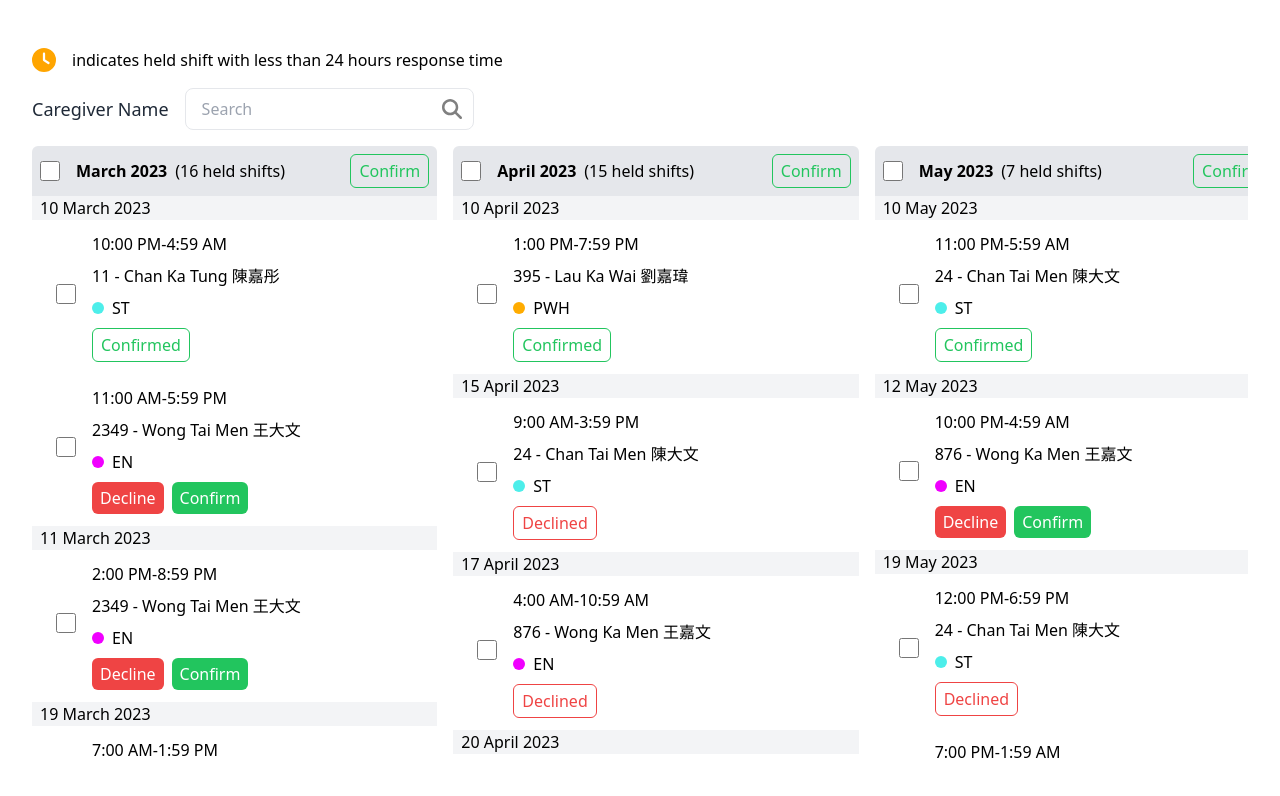
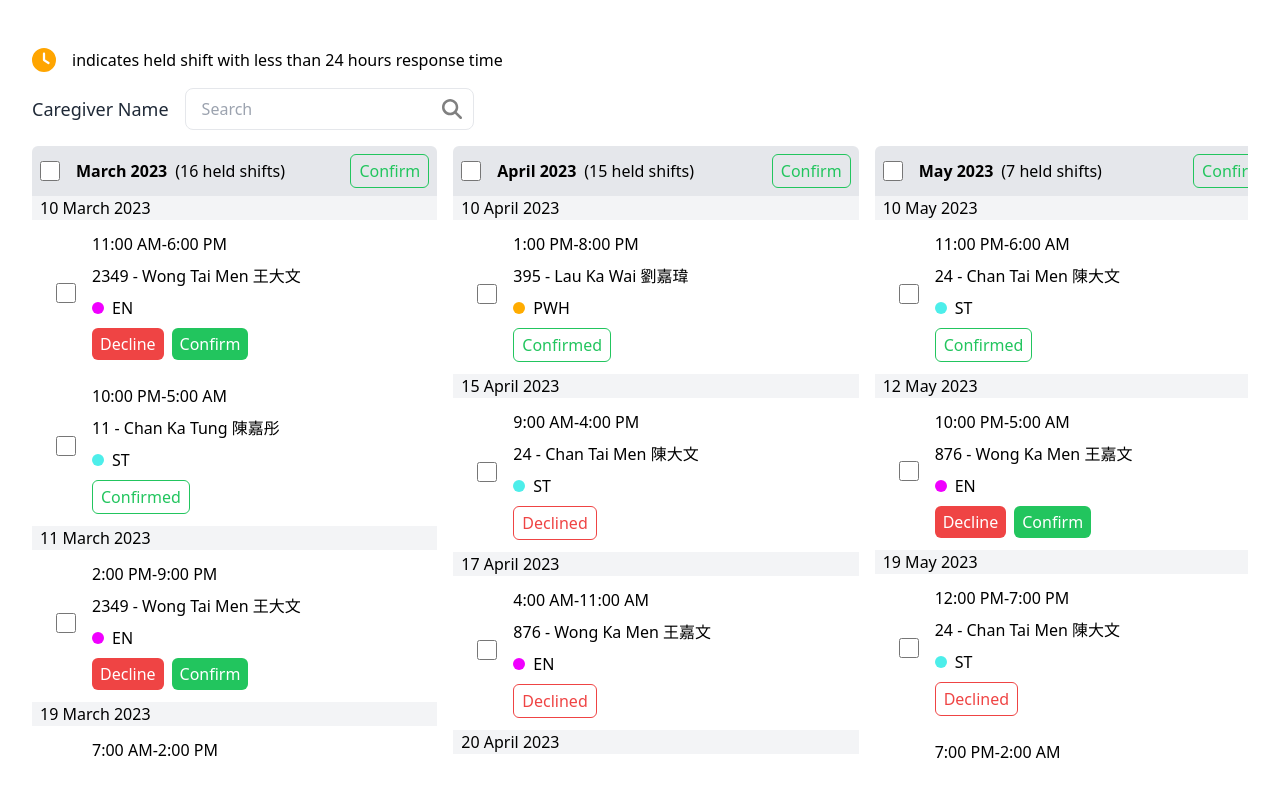
Before and after one commit to yilverdeja/caregiver-admin-dashboard, a React (Vite) app in the folder frontend/: page / in a window 1280 px wide. Shown: the top 796 px of the page. Built offline with nearby package versions, Linux system fonts and the light colour scheme.

Commit message:
feat: add shift time component

```diff
--- a/frontend/src/components/ShiftCard.tsx
+++ b/frontend/src/components/ShiftCard.tsx
@@ -4,6 +4,7 @@ import ShiftSelectionContext from '../contexts/ShiftSelectionContext';
 import StatusButton from './StatusButton';
 import ShiftRole from './ShiftRole';
 import Checkbox from './Checkbox';
+import ShiftTime from './ShiftTime';
 
 interface Props {
 	shift: Shift;
@@ -23,15 +24,11 @@ const ShiftCard = ({ shift, onUpdateStatus }: Props) => {
 				/>
 			</div>
 			<div className="flex-grow flex flex-col my-2">
-				<p className="my-1">
-					{new Date(shift.startedAt).toLocaleString('en-US', {
-						timeStyle: 'short',
-					})}
-					-
-					{new Date(shift.endedAt).toLocaleString('en-US', {
-						timeStyle: 'short',
-					})}
-				</p>
+				<ShiftTime
+					start={shift.startedAt}
+					end={shift.endedAt}
+					roundTo5Mins={true}
+				/>
 				<p className="my-1">
 					{shift.userId} - {shift.lastName} {shift.firstName}{' '}
 					{shift.chiName}
--- /dev/null
+++ b/frontend/src/components/ShiftTime.tsx
@@ -0,0 +1,31 @@
+interface Props {
+	start: string;
+	end: string;
+	roundTo5Mins?: boolean;
+}
+const ShiftTime = ({ start, end, roundTo5Mins = false }: Props) => {
+	const dateToString = (dt: string) => {
+		const dtDate = new Date(dt);
+		if (roundTo5Mins) {
+			const coeff = 1000 * 60 * 5;
+			const roundedDate = new Date(
+				Math.round(dtDate.getTime() / coeff) * coeff
+			);
+			return roundedDate.toLocaleString('en-US', {
+				timeStyle: 'short',
+			});
+		}
+
+		return dtDate.toLocaleString('en-US', {
+			timeStyle: 'short',
+		});
+	};
+
+	return (
+		<p className="my-1">
+			{dateToString(start)}-{dateToString(end)}
+		</p>
+	);
+};
+
+export default ShiftTime;
--- a/frontend/src/components/ShiftsMonthView.tsx
+++ b/frontend/src/components/ShiftsMonthView.tsx
@@ -43,9 +43,7 @@ const ShiftsMonthView = ({ monthKey }: Props) => {
 		return null;
 	}
 
-	const sortedDays = Object.keys(filteredShiftsByMonthAndDay[monthKey]).sort(
-		(a, b) => new Date(a).getTime() - new Date(b).getTime()
-	);
+	const sortedDays = Object.keys(filteredShiftsByMonthAndDay[monthKey]);
 
 	// gets the number of selected shifts
 	const selectedCount = Object.keys(selectedShifts).reduce(
--- a/frontend/src/components/ShiftsView.tsx
+++ b/frontend/src/components/ShiftsView.tsx
@@ -8,9 +8,8 @@ const ShiftsView = () => {
 		setShifts();
 	}, [setShifts]);
 
-	const sortedMonths = Object.keys(shiftsByMonthAndDay).sort(
-		(a, b) => new Date(a).getTime() - new Date(b).getTime()
-	);
+	const sortedMonths = Object.keys(shiftsByMonthAndDay);
+
 	return (
 		<div className="flex flex-col sm:flex-row gap-4 overflow-y-auto h-full">
 			{sortedMonths.map((monthKey) => (
--- a/frontend/src/store.ts
+++ b/frontend/src/store.ts
@@ -20,7 +20,13 @@ type ShiftIdMap = Record<number, { monthKey: string; dayKey: string }>;
 export type GroupedShifts = Record<string, Record<string, Shift[]>>;
 
 const groupShifts = (shifts: Shift[]) => {
-	const groupByMonthAndDay = shifts.reduce((acc, shift) => {
+	const groupByMonthAndDay = shifts
+		.sort(
+			(a, b) =>
+				new Date(a.startedAt).getTime() -
+				new Date(b.startedAt).getTime()
+		)
+		.reduce((acc, shift) => {
 			const startedAtDate = new Date(shift.startedAt);
 
 			// format month-year key (e.g. "November 2023")
```
Lines whose indentation alone changed are shown as unchanged.
